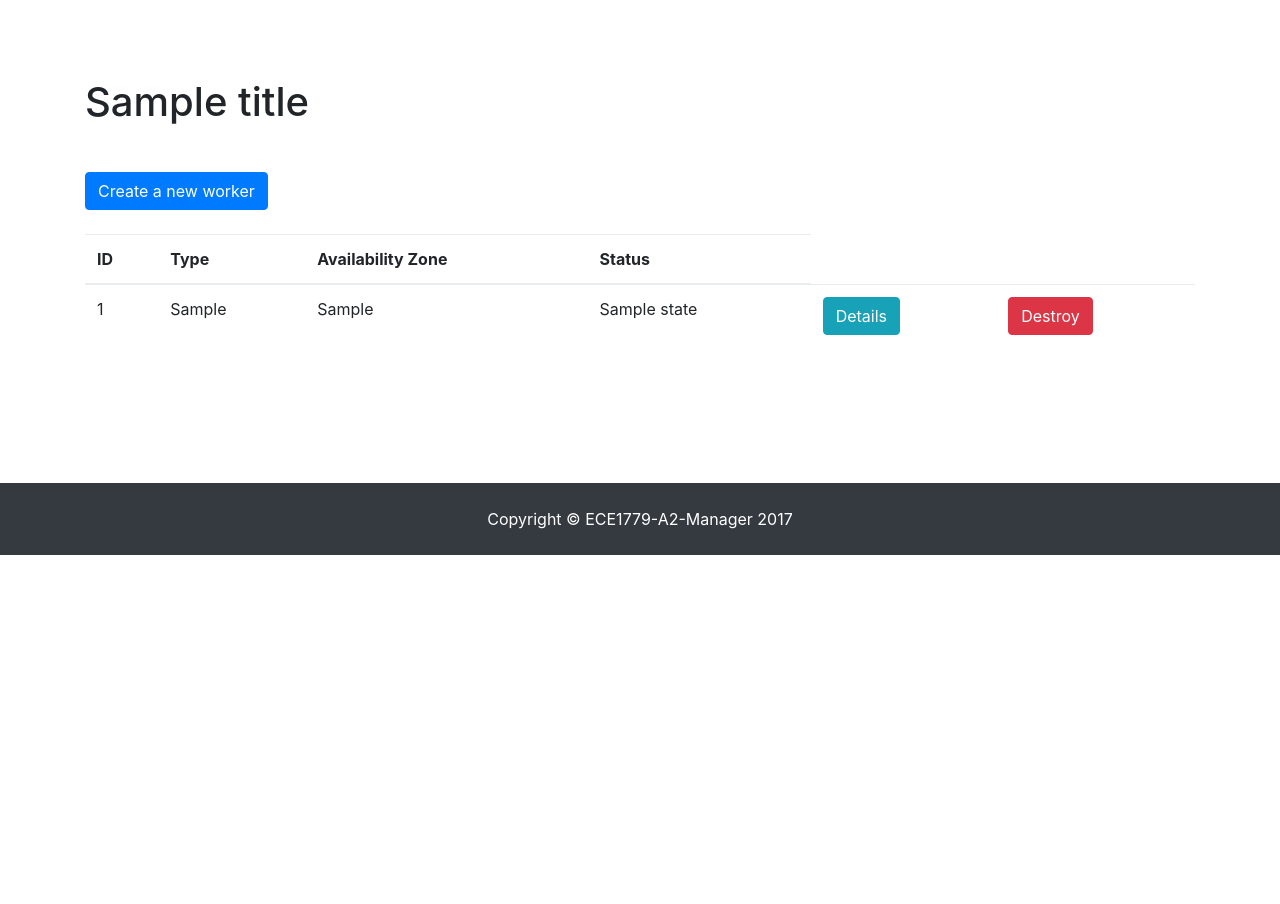
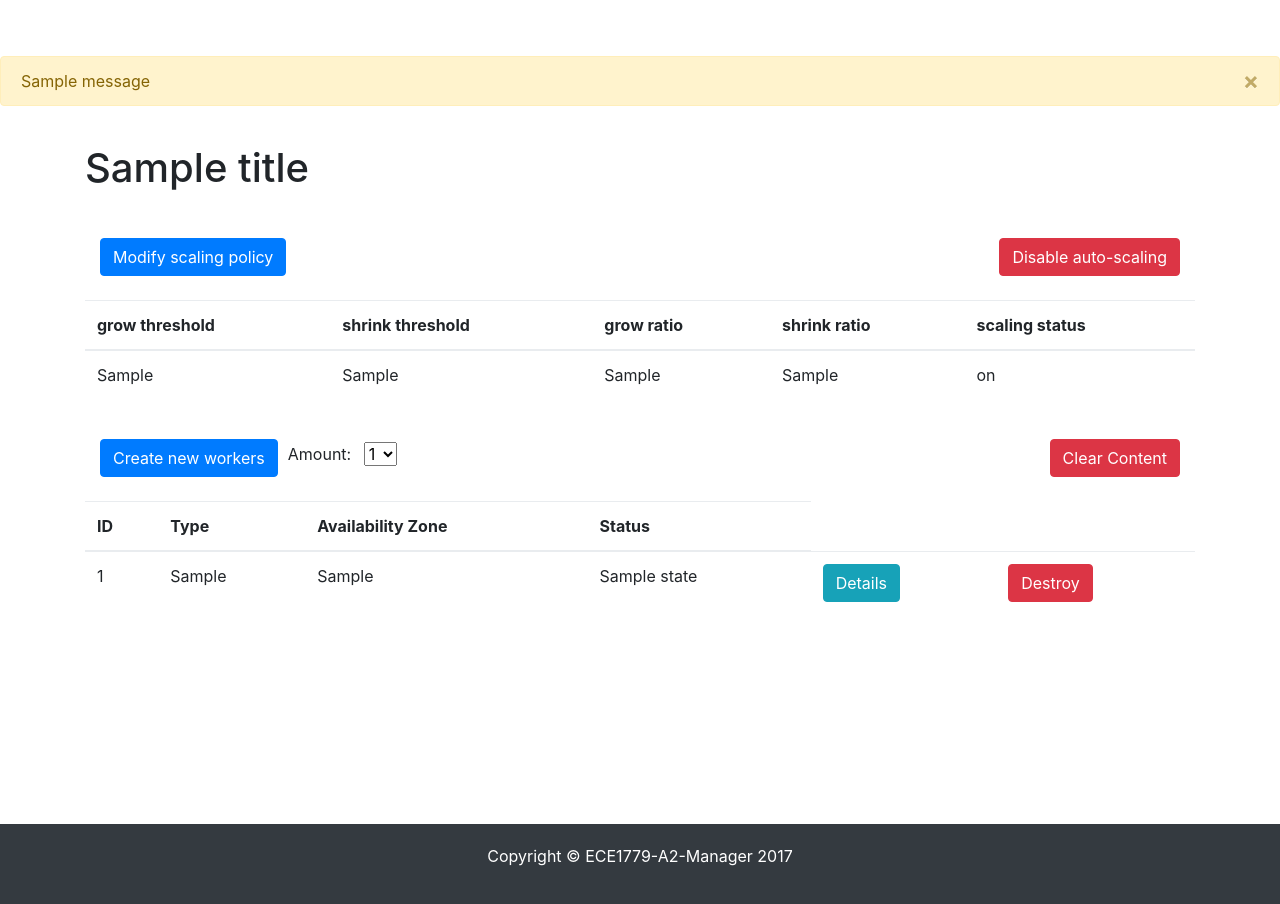
Before and after one commit to f-tang/ECE1779A2-manager, a Flask app: template app/templates/list.html in a window 1280 px wide. Before the commit the page ends 555 px from the top, so only its background shows below. Run offline with Flask 2, Linux system fonts and the light colour scheme; tables that the repository leaves empty or names only in its code hold one stand-in row (values such as "Sample post"); the template is opened without the code that fills it: values that come from a table or form of the project are taken from there, most other values are stand-ins (such as "Sample title", 1, 10 or a date in 2020); one stand-in notice (Sample message) is shown; parts of the project's set-up code (start-up, migrations or seed data) failed here and were passed over; some libraries are stand-ins or nearby versions.

Commit message:
version0.30

```diff
--- a/app/config.py
+++ b/app/config.py
@@ -1,6 +1,7 @@
 db_config = {'user': 'ece1779',
              'password': 'secret',
-             'host': '172.31.85.72',
+             # 'host': '172.31.85.72',
+             'host': '127.0.0.1',
              'database': 'ece1779'}
 
 ami_id = "ami-26248a5c"
--- /dev/null
+++ b/app/templates/_formhelper.html
@@ -0,0 +1,14 @@
+{% macro render_field(field) %}
+    <dt>
+        {{ field.label }}
+    <dd>
+        {{ field(**kwargs)|safe }}
+        {% if field.errors %}
+            <ul class=errors>
+                {% for error in field.errors %}
+                    <li>{{ error }}</li>
+                {% endfor %}
+            </ul>
+        {% endif %}
+    </dd>
+{% endmacro %}
--- a/app/templates/base.html
+++ b/app/templates/base.html
@@ -22,36 +22,62 @@
     <style>
     body {
         padding-top: 56px;
+        height: 100%;
     }
+    #wrap{
+        min-height: 100%;
+    }
+    #main {
+        overflow:auto;
+        padding-bottom:250px; /* this needs to be bigger than footer height*/
+    }
+    .footer {
+        position: relative;
+        margin-top: -80px; /* negative value of footer height */
+        height: 80px;
+        clear:both;
+        padding-top:20px;
+    }
+
     {% block cus_style %}{% endblock %}
 
     </style>
 </head>
 
 <body>
-<div class="container">
+<div id="wrap">
+    {% with messages = get_flashed_messages() %}
+    {% if messages %}
+    {% for message in messages %}
+    <div class="alert alert-warning alert-dismissible" role="alert">
+        <button type="button" class="close" data-dismiss="alert" aria-label="close">
+            <span aria-hidden="true">&times;</span></button>
+        {{ message }}
+    </div>
+    {% endfor %}
+    {% endif %}
+    {% endwith %}
+    <div id="main" class="container clear-top">
         {% if title %}
         <h1 class="my-4 text-center text-lg-left">{{ title }}</h1>
         {% endif %}
-</div>
+
         {% block content %}
         {% endblock %}
 
-
+    </div>
     <!-- Bootstrap core JavaScript -->
     <script src="{{url_for('static', filename='vendor/jquery/jquery.min.js')}}"></script>
     <script src="{{url_for('static', filename='vendor/popper/popper.min.js')}}"></script>
     <script src="{{url_for('static', filename='vendor/bootstrap/js/bootstrap.min.js')}}"></script>
+</div>
 
 </body>
 
-<br>
-<br>
-<br>
-<br>
+
 
 <!-- Footer -->
-<footer class="py-4 bg-dark">
+<footer class="footer bg-dark">
     <div class="container">
         <p class="m-0 text-center text-white">Copyright &copy; ECE1779-A2-Manager 2017</p>
     </div>
--- a/app/templates/list.html
+++ b/app/templates/list.html
@@ -2,11 +2,117 @@
 {% block content %}
 <br>
 <div class="container">
+    <div class="row">
+        <div class="col">
+            <button class="btn btn-primary float-left" type="button" data-toggle="modal" data-target="#PolicyForm">
+            Modify scaling policy
+            </button>
+        </div>
+        {% if scaling_status == "off" %}
+        <div class="col">
+            <form action="{{url_for('enable_scaling')}}" method="POST">
+                <input class="btn btn-success float-right" type="submit" value="Enable auto-scaling"/>
+            </form>
+        </div>
+        {% elif scaling_status == "on" %}
+        <div class="col">
+            <form action="{{url_for('disable_scaling')}}" method="POST">
+                <input class="btn btn-danger float-right" type="submit" value="Disable auto-scaling"/>
+            </form>
+        </div>
+        {% endif %}
+    </div>
+    {% from "_formhelper.html" import render_field %}
+    <form method="post" action="/manager/policy">
+        <div class="modal fade" id="PolicyForm" tabindex="-1" role="dialog" aria-labelledby="policy" aria-hidden="true">
+            <div class="modal-dialog" role="document">
+                <div class="modal-content">
+                    <div class="modal-header">
+                        <h5 class="modal-title" id="policy">Modify policy</h5>
+                        <button type="button" class="close" data-dismiss="modal" aria-label="Close">
+                            <span aria-hidden="true">&times;</span>
+                        </button>
+                    </div>
+                    <div class="modal-body">
+                        <div class="container">
+                            {{ form.csrf_token }}
+                            <dl>
+                                {{render_field(form.grow_shreshold)}}
+                                {{render_field(form.shrink_shreshold)}}
+                                {{render_field(form.grow_ratio)}}
+                                {{render_field(form.shrink_ratio)}}
+                            </dl>
+                        </div>
+                    </div>
+                    <div class="modal-footer">
+                        <button type="button" class="btn btn-secondary" data-dismiss="modal">Close</button>
+                        <input class="btn btn-primary" type="submit" value=Submit>
+                    </div>
+                </div>
+            </div>
+        </div>
+    </form>
+    <br>
+    <div class="row">
+        <table class="table">
+            <thead>
+            <tr>
+                <th scope="col">grow threshold</th>
+                <th scope="col">shrink threshold</th>
+                <th scope="col">grow ratio</th>
+                <th scope="col">shrink ratio</th>
+                <th scope="col">scaling status</th>
+            </tr>
+            </thead>
+
+            <tbody>
+            <tr>
+                <td>{{ grow_threshold }}</td>
+                <td>{{ shrink_threshold }}</td>
+                <td>{{ grow_ratio }}</td>
+                <td>{{ shrink_ratio }}</td>
+                <td>{{ scaling_status }}</td>
+            </tr>
+            </tbody>
+
+        </table>
+    </div>
+    {% if error %}
+    <br>
+    <div class="row">
+        <p class="error"><strong>Error: </strong>{{error}}</p>
+    </div>
+    {% endif %}
+    <br>
+    <div class="row">
+        <div class="col">
             <form action="{{url_for('ec2_create')}}" method="post">
-        <input class="btn btn-primary" type="submit" value="Create a new worker">
+                <div class="form-row align-items-center">
+                    <div class="col-auto">
+                        <input class="btn btn-primary" type="submit" value="Create new workers">
+                    </div>
+                    <div class="col-auto">
+                        <label class="mr-sm-2" for="inlineFormCustomSelect">Amount: </label>
+                        <select class="Custom-select mb-2 mr-sm-2 mb-sm-0" id="inlineFormCustomSelect" name="num-create">
+                            <option>1</option>
+                            <option>2</option>
+                            <option>3</option>
+                            <option>4</option>
+                            <option>5</option>
+                        </select>
+                    </div>
+                </div>
             </form>
-
+        </div>
+        <div class="col">
+            <form action="{{url_for('clear_content')}}" method='POST'
+                  onsubmit='return confirm("Are you sure to clear all contents in database and S3?")'>
+                <input class="btn btn-danger float-right" type='submit' value='Clear Content'/>
+            </form>
+        </div>
+    </div>
     <br>
+    <div class="row">
         <table class="table">
             <thead>
             <tr>
@@ -29,7 +135,6 @@
                             <input class="btn btn-info" type='submit' value='Details'/>
                         </form>
                     </td>
-
                     <td>
                         <form action="{{url_for('ec2_destroy',id=instance.id)}}" method='post'
                               onsubmit='return confirm("Are you sure?")'>
@@ -41,6 +146,8 @@
             </tbody>
 
         </table>
+    </div>
+
 
 </div>
 <br>
```
Also changed, not shown: app/manager.py (+165 -21 lines). Lines whose indentation alone changed are shown as unchanged.
